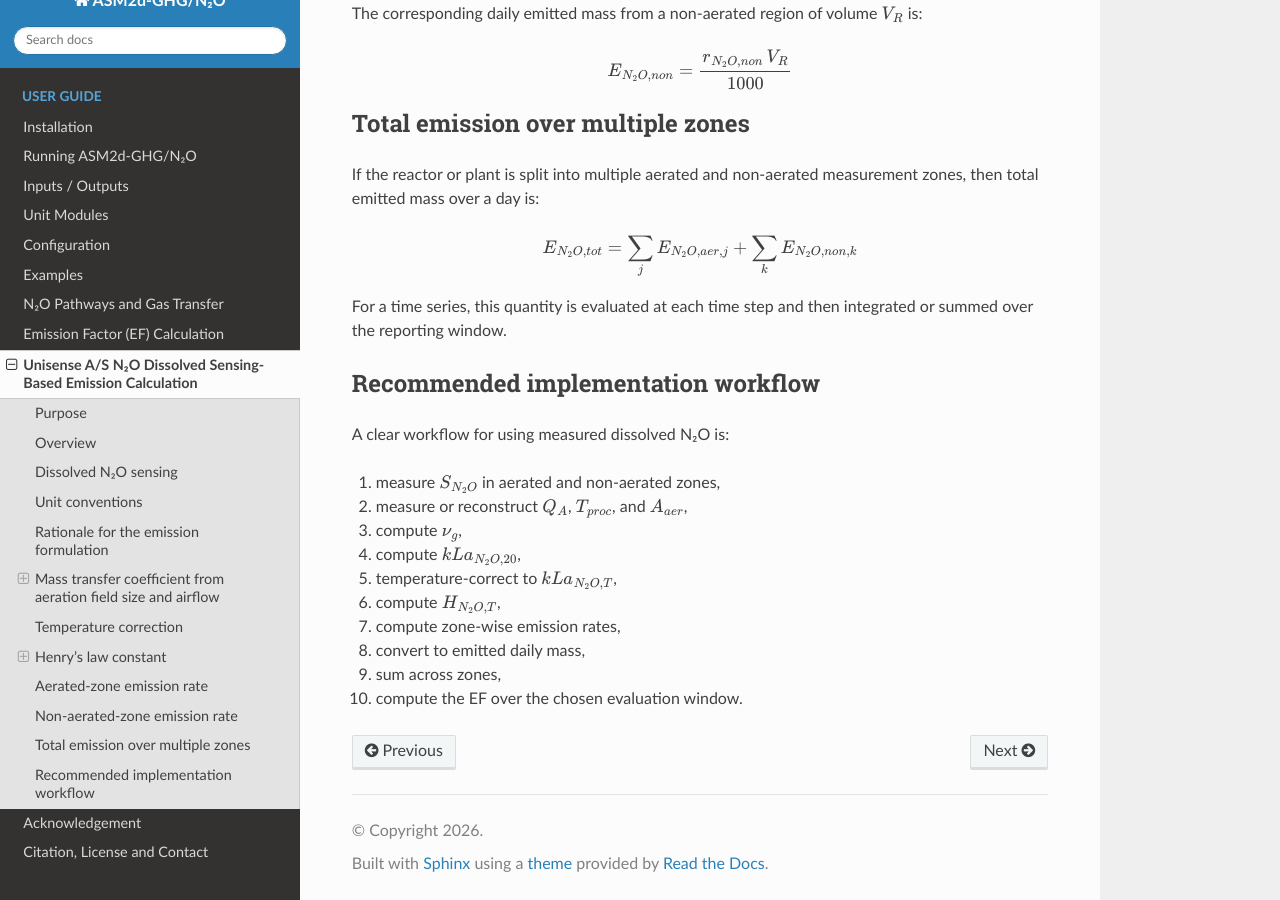
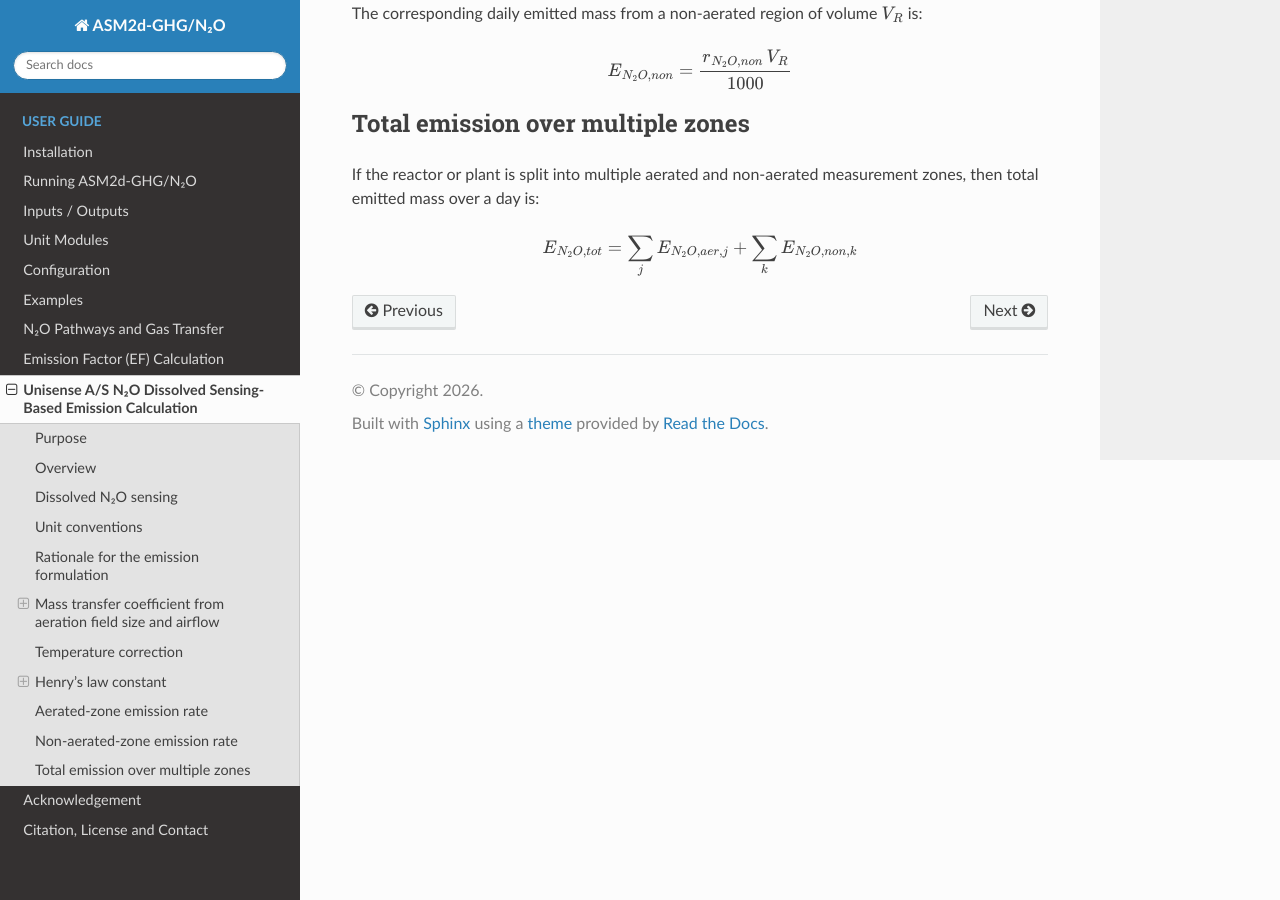
Before and after one commit to tabunama/asm2dn2o, a Sphinx documentation site: the page built from docs/source/n2o_unisense_cal.rst, in a window 1280 px wide and 900 px high, scrolled down 4741 px. Built offline with Sphinx 7.4.7 and the Read the Docs theme 3.1.0, drawn with Linux system fonts in a browser that asks for light colours.

Commit message:
Update docs

```diff
--- a/docs/source/installation.rst
+++ b/docs/source/installation.rst
@@ -1,11 +1,5 @@
 Installation
 ============
-
-Purpose
--------
-
-This page explains how to install the published package and what is included in
-the PyPI wheel.
 
 Install from PyPI
 -----------------
--- a/docs/source/n2o_pathways.rst
+++ b/docs/source/n2o_pathways.rst
@@ -4,7 +4,7 @@ N₂O Pathways and Gas Transfer
 Purpose
 -------
 
-This page documents how the current ``asm2d_n2o`` core represents N₂O
+This page documents how the current ``asm2d_n2o`` represents N₂O
 formation, conversion, and stripping. It is intended as a scientific
 reference page that connects the conceptual pathways to the actual
 process-rate terms implemented in the compiled reactor code.
--- a/docs/source/n2o_unisense_cal.rst
+++ b/docs/source/n2o_unisense_cal.rst
@@ -346,22 +346,3 @@ measurement zones, then total emitted mass over a day is:
    \sum_j E_{N_2O,aer,j}
    +
    \sum_k E_{N_2O,non,k}
-
-For a time series, this quantity is evaluated at each time step and then
-integrated or summed over the reporting window.
-
-Recommended implementation workflow
------------------------------------
-
-A clear workflow for using measured dissolved N₂O is:
-
-1. measure :math:`S_{N_2O}` in aerated and non-aerated zones,
-2. measure or reconstruct :math:`Q_A`, :math:`T_{proc}`, and :math:`A_{aer}`,
-3. compute :math:`\nu_g`,
-4. compute :math:`kLa_{N_2O,20}`,
-5. temperature-correct to :math:`kLa_{N_2O,T}`,
-6. compute :math:`H_{N_2O,T}`,
-7. compute zone-wise emission rates,
-8. convert to emitted daily mass,
-9. sum across zones,
-10. compute the EF over the chosen evaluation window.
--- a/docs/source/running.rst
+++ b/docs/source/running.rst
@@ -1,7 +1,2 @@
 Running ASM2d-GHG/N₂O
 ================================================
-
-Purpose
--------
-
-This page explains how to assemble and run simulations with the package.
```
